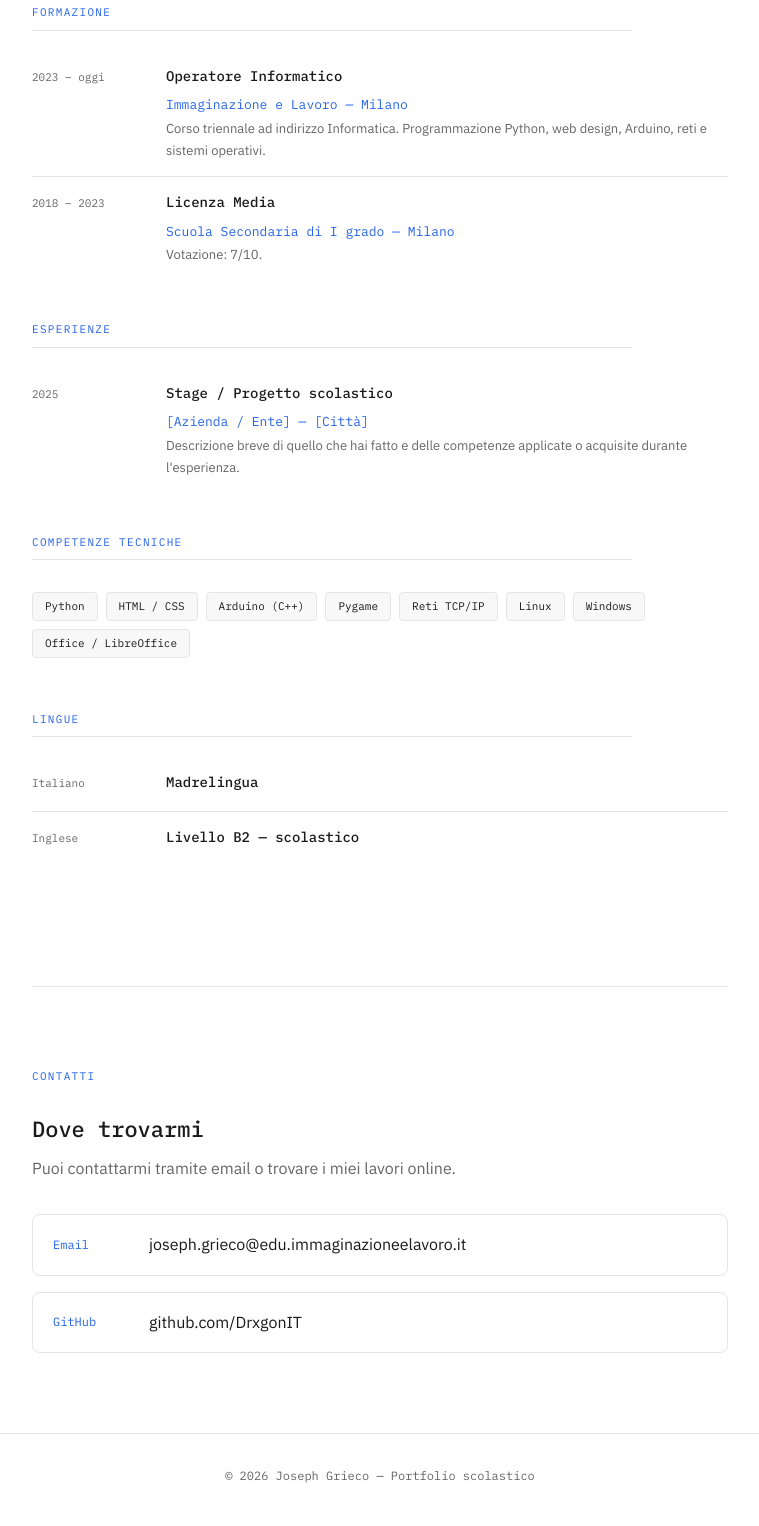
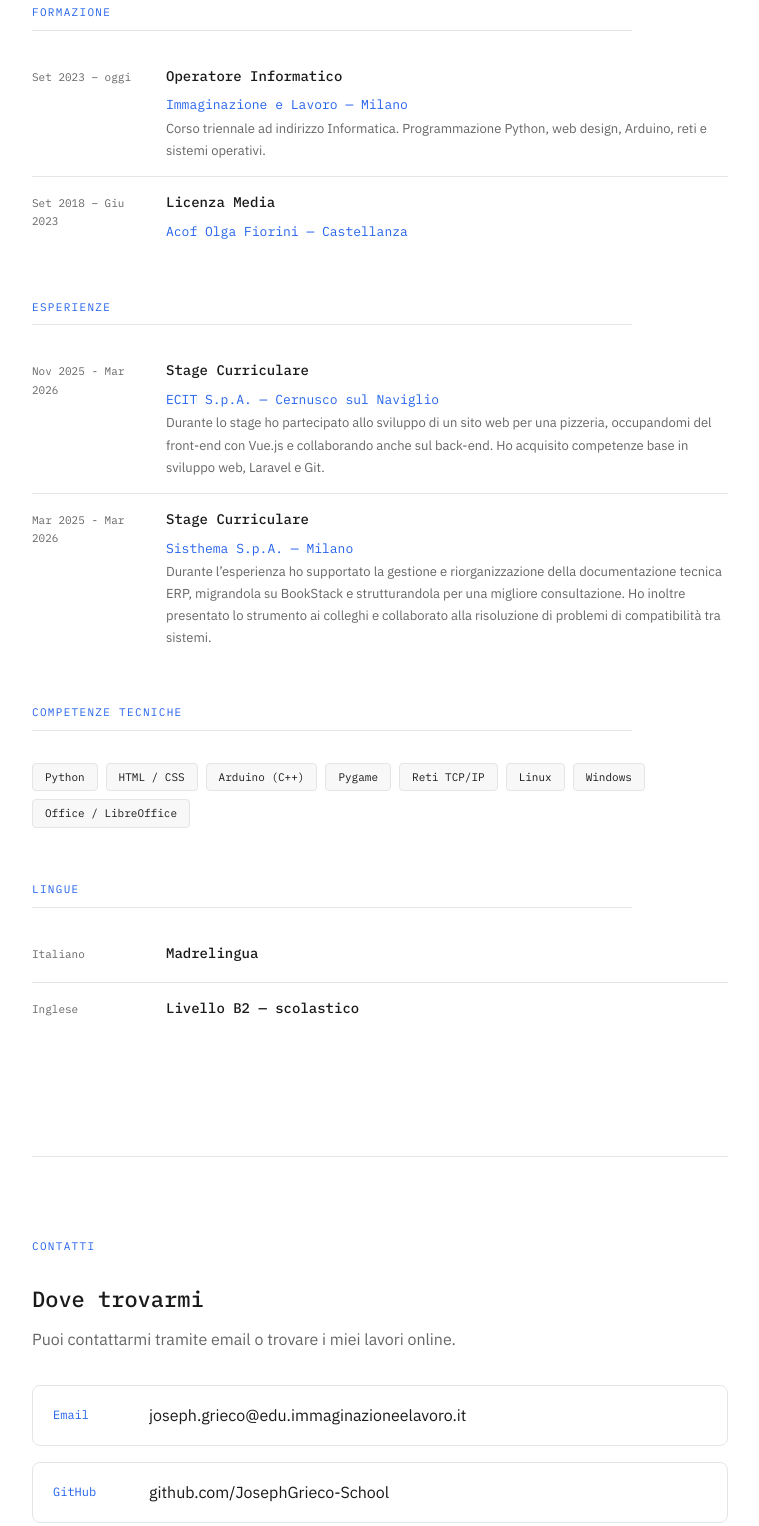
Before and after one commit to JosephGrieco-School/SitoEsame, a plain HTML site: page index.html in a window 1280 px wide. Shown: the part 3119-4645 px from the top of the page, without its empty margins (260-1019 px from the left). Drawn offline with Linux system fonts and the light colour scheme.

Commit message:
update 23/04

```diff
--- a/index.html
+++ b/index.html
@@ -240,7 +240,7 @@
       <div class="cv-download-bar">
         <p>Scarica la versione completa in PDF.</p>
         <!-- ✏️ MODIFICA: sostituisci "cv.pdf" con il nome del tuo file PDF -->
-        <a href="cv.pdf" download="NomeCognome_CV.pdf" class="btn-scarica">
+        <a href="./doc/JosephGriecoCV.pdf" download="JosephGrieco_CV.pdf" target="_blank" class="btn-scarica">
           ↓ &nbsp;Scarica CV (PDF)
         </a>
       </div>
@@ -251,7 +251,7 @@
 
         <!-- ✏️ MODIFICA: il tuo percorso scolastico -->
         <div class="cv-riga">
-          <span class="cv-periodo">2023 – oggi</span>
+          <span class="cv-periodo">Set 2023 – oggi</span>
           <div class="cv-contenuto">
             <h3>Operatore Informatico</h3>
             <span class="cv-luogo">Immaginazione e Lavoro — Milano</span>
@@ -261,12 +261,12 @@
         </div>
 
         <div class="cv-riga">
-          <span class="cv-periodo">2018 – 2023</span>
+          <span class="cv-periodo">Set 2018 – Giu 2023 </span>
           <div class="cv-contenuto">
             <h3>Licenza Media</h3>
             <!-- ✏️ MODIFICA: la tua scuola media -->
-            <span class="cv-luogo">Scuola Secondaria di I grado — Milano</span>
-            <p>Votazione: 7/10.</p>
+            <span class="cv-luogo">Acof Olga Fiorini — Castellanza</span>
+
           </div>
         </div>
 
@@ -279,13 +279,22 @@
 
         <!-- ✏️ MODIFICA: aggiungi stage, lavori, volontariato, ecc. -->
         <div class="cv-riga">
-          <span class="cv-periodo">2025</span>
+          <span class="cv-periodo">Nov 2025 - Mar 2026</span>
           <div class="cv-contenuto">
-            <h3>Stage / Progetto scolastico</h3>
+            <h3>Stage Curriculare</h3>
             <!-- ✏️ MODIFICA: azienda o contesto -->
-            <span class="cv-luogo">[Azienda / Ente] — [Città]</span>
-            <p>Descrizione breve di quello che hai fatto e delle competenze
-               applicate o acquisite durante l'esperienza.</p>
+            <span class="cv-luogo">ECIT S.p.A. — Cernusco sul Naviglio</span>
+            <p>Durante lo stage ho partecipato allo sviluppo di un sito web per una pizzeria, occupandomi del front-end con Vue.js e collaborando anche sul back-end. Ho acquisito competenze base in sviluppo web, Laravel e Git.</p>
+          </div>
+        </div>
+
+        <div class="cv-riga">
+          <span class="cv-periodo">Mar 2025 - Mar 2026</span>
+          <div class="cv-contenuto">
+            <h3>Stage Curriculare</h3>
+            <!-- ✏️ MODIFICA: azienda o contesto -->
+            <span class="cv-luogo">Sisthema S.p.A. — Milano</span>
+            <p>Durante l’esperienza ho supportato la gestione e riorganizzazione della documentazione tecnica ERP, migrandola su BookStack e strutturandola per una migliore consultazione. Ho inoltre presentato lo strumento ai colleghi e collaborato alla risoluzione di problemi di compatibilità tra sistemi.</p>
           </div>
         </div>
 
@@ -350,9 +359,9 @@
         </a>
 
         <!-- ✏️ MODIFICA: il tuo profilo GitHub (se ce l'hai) -->
-        <a href="https://github.com/tuousername" class="contatto-riga" target="_blank">
+        <a href="https://github.com/JosephGrieco-School" class="contatto-riga" target="_blank">
           <span class="contatto-icona">GitHub</span>
-          <span>github.com/DrxgonIT</span>
+          <span>github.com/JosephGrieco-School</span>
         </a>
 
         <!-- ✏️ aggiungi altri link (LinkedIn, ecc.) copiando il blocco sopra
```
Also changed, not shown: stage.html (+11 -10 lines), 2 other files.
